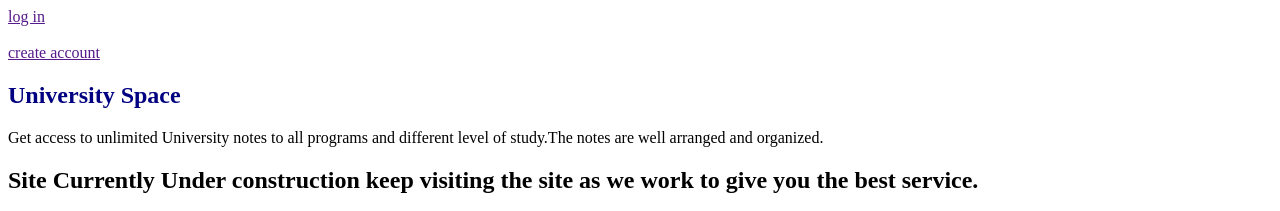
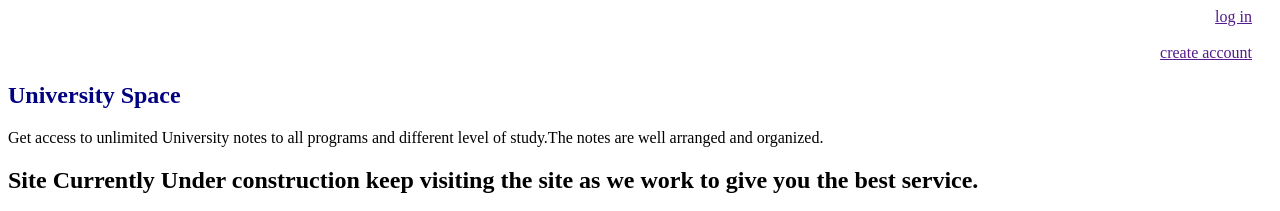
Before and after one commit to domi1234-hub/University-Space, a plain HTML site: page index.html in a window 1280 px wide. Shown: the top 211 px of the page. Drawn offline with Linux system fonts and the light colour scheme.

Commit message:
Add index.html

```diff
--- a/index.html
+++ b/index.html
@@ -9,11 +9,15 @@
         height: 500px;
         width: 400px;
         }
+.link {
+  text-align: right;
+  padding-right: 20px;
+}
     </style>
   </head>
   <body>
-    <div>
-      <a style="text-align: right;" href="">log in</a><br><br>
+    <div class="link">
+      <a href="">log in</a><br><br>
       <a href="">create account</a>
   </div>
     </body>
```
